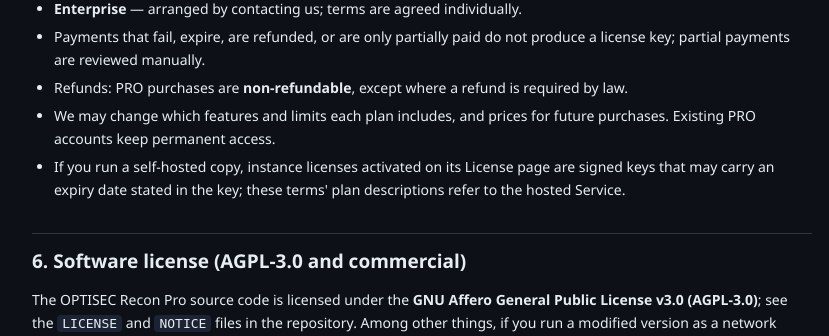
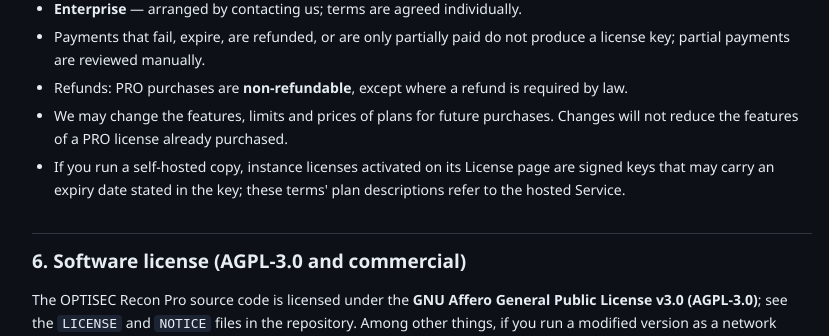
Before and after one commit to OptisecDev/optisec-recon-pro, a FastAPI app: page /terms in a window 1280 px wide. Shown: the part 2044-2380 px from the top of the page, without its empty margins (218-1047 px from the left). Run offline with FastAPI, Linux system fonts and the light colour scheme; some libraries are stand-ins or nearby versions.

Commit message:
docs(legal): limit plan-change clause to future purchases
Co-Authored-By: Claude Haiku 5.5 <noreply@anthropic.com>
Claude-Session: https://claude.ai/code/session_01XkXdiq397PLbGqPCDXzGw7

```diff
--- a/web/templates/terms.html
+++ b/web/templates/terms.html
@@ -82,8 +82,8 @@ Give accurate registration details. The demo account is shared with the public a
   <li>Payments that fail, expire, are refunded, or are only partially paid do not produce a license key;
     partial payments are reviewed manually.</li>
   <li>Refunds: PRO purchases are <strong>non-refundable</strong>, except where a refund is required by law.</li>
-  <li>We may change which features and limits each plan includes, and prices for future purchases.
-    Existing PRO accounts keep permanent access.</li>
+  <li>We may change the features, limits and prices of plans for future purchases.
+    Changes will not reduce the features of a PRO license already purchased.</li>
   <li>If you run a self-hosted copy, instance licenses activated on its License page are signed keys that may carry an
     expiry date stated in the key; these terms' plan descriptions refer to the hosted Service.</li>
 </ul>
```
